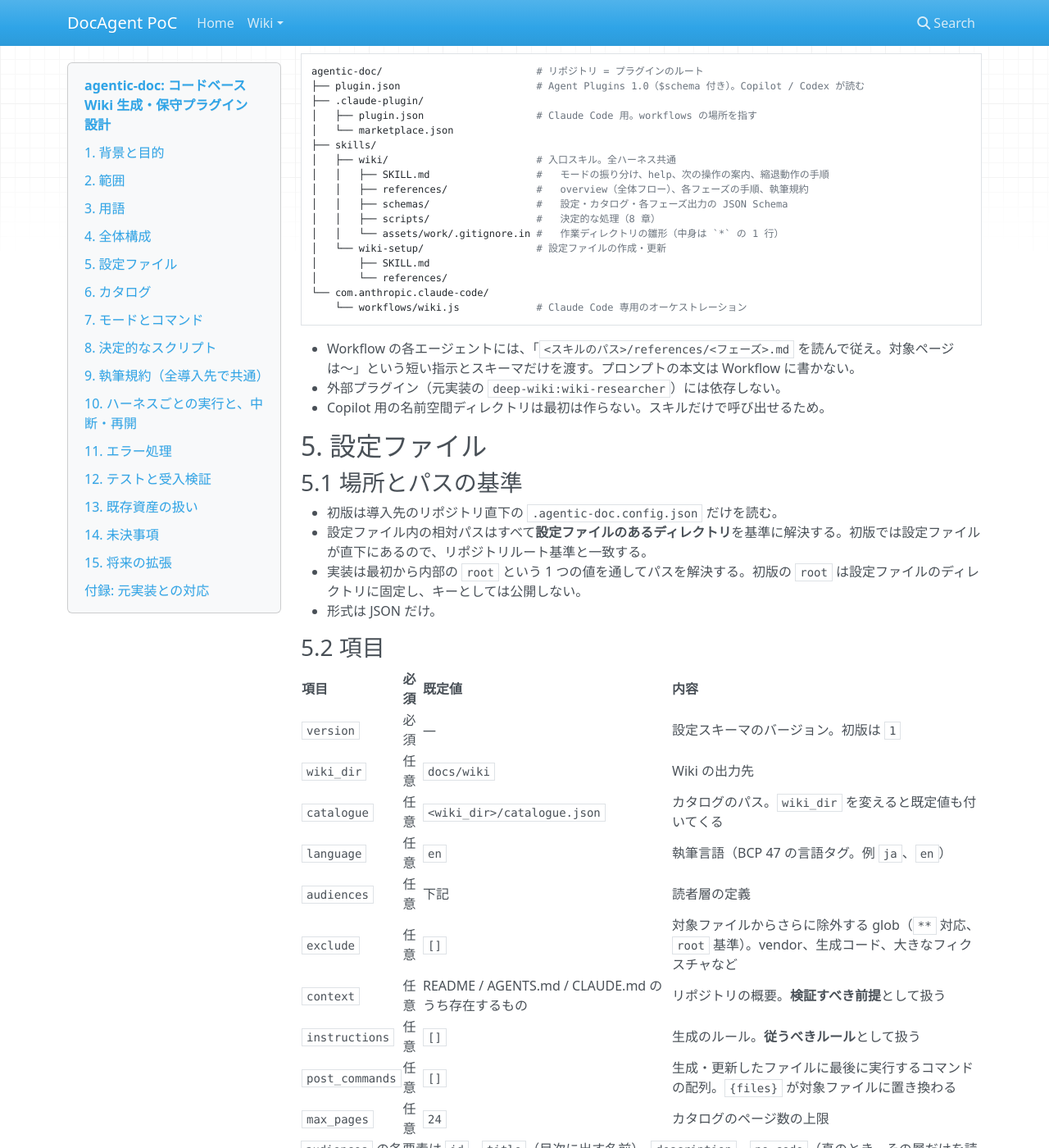
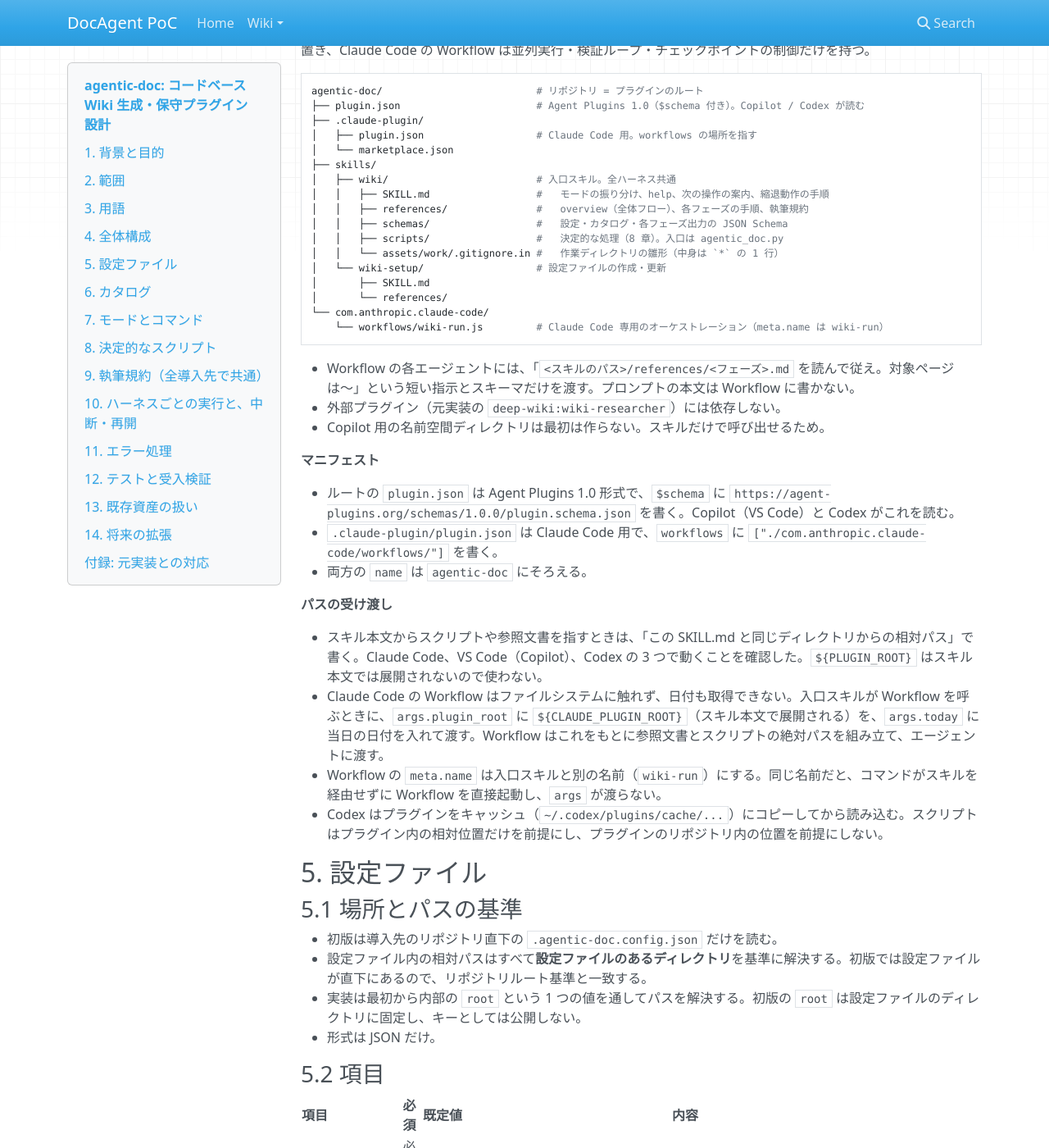
Before and after one commit to AJpon/agentic-doc, an MkDocs documentation site: the page built from docs/superpowers/specs/2026-10-08-agentic-doc-wiki-plugin-design.md, in a window 1280 px wide and 1400 px high, scrolled down 1393 px. Shown: the whole window at 82% size. Built offline with MkDocs 1.6.1, drawn with Linux system fonts in a browser that asks for light colours; nearby versions of some CDN libraries; some of the changed text lies outside the part shown.

Commit message:
docs(spec): 検証結果をもとに未決事項を確定
実行方式を uv + PEP 723 に決め、スキルからのパスの受け渡し、
Workflow の名前と配置、マニフェストの構成を本文に反映した。

Co-Authored-By: Claude Opus 5.5 <noreply@anthropic.com>

````diff
--- a/docs/superpowers/specs/2026-10-08-agentic-doc-wiki-plugin-design.md
+++ b/docs/superpowers/specs/2026-10-08-agentic-doc-wiki-plugin-design.md
@@ -1,7 +1,7 @@
 # agentic-doc: コードベース Wiki 生成・保守プラグイン 設計
 
 - 作成日: 2026-10-08
-- 状態: 設計確定（実行方式のみ未決。「未決事項」を参照）
+- 状態: 設計確定（実行方式とハーネスの検証記録: `docs/superpowers/research/2026-10-08-runtime-and-harness-probes.md`）
 - 移植元: `AJpon/fbx-view` PR #21（`.claude/workflows/wiki.js` と `.claude/workflows/scripts/`）
 
 ## 1. 背景と目的
@@ -61,18 +61,31 @@ agentic-doc/                          # リポジトリ = プラグインのル
 │   │   ├── SKILL.md                  #   モードの振り分け、help、次の操作の案内、縮退動作の手順
 │   │   ├── references/               #   overview（全体フロー）、各フェーズの手順、執筆規約
 │   │   ├── schemas/                  #   設定・カタログ・各フェーズ出力の JSON Schema
-│   │   ├── scripts/                  #   決定的な処理（8 章）
+│   │   ├── scripts/                  #   決定的な処理（8 章）。入口は agentic_doc.py
 │   │   └── assets/work/.gitignore.in #   作業ディレクトリの雛形（中身は `*` の 1 行）
 │   └── wiki-setup/                   # 設定ファイルの作成・更新
 │       ├── SKILL.md
 │       └── references/
 └── com.anthropic.claude-code/
-    └── workflows/wiki.js             # Claude Code 専用のオーケストレーション
+    └── workflows/wiki-run.js         # Claude Code 専用のオーケストレーション（meta.name は wiki-run）
 ```
 
 - Workflow の各エージェントには、「`<スキルのパス>/references/<フェーズ>.md` を読んで従え。対象ページは〜」という短い指示とスキーマだけを渡す。プロンプトの本文は Workflow に書かない。
 - 外部プラグイン（元実装の `deep-wiki:wiki-researcher`）には依存しない。
 - Copilot 用の名前空間ディレクトリは最初は作らない。スキルだけで呼び出せるため。
+
+**マニフェスト**
+
+- ルートの `plugin.json` は Agent Plugins 1.0 形式で、`$schema` に `https://agent-plugins.org/schemas/1.0.0/plugin.schema.json` を書く。Copilot（VS Code）と Codex がこれを読む。
+- `.claude-plugin/plugin.json` は Claude Code 用で、`workflows` に `["./com.anthropic.claude-code/workflows/"]` を書く。
+- 両方の `name` は `agentic-doc` にそろえる。
+
+**パスの受け渡し**
+
+- スキル本文からスクリプトや参照文書を指すときは、「この SKILL.md と同じディレクトリからの相対パス」で書く。Claude Code、VS Code（Copilot）、Codex の 3 つで動くことを確認した。`${PLUGIN_ROOT}` はスキル本文では展開されないので使わない。
+- Claude Code の Workflow はファイルシステムに触れず、日付も取得できない。入口スキルが Workflow を呼ぶときに、`args.plugin_root` に `${CLAUDE_PLUGIN_ROOT}`（スキル本文で展開される）を、`args.today` に当日の日付を入れて渡す。Workflow はこれをもとに参照文書とスクリプトの絶対パスを組み立て、エージェントに渡す。
+- Workflow の `meta.name` は入口スキルと別の名前（`wiki-run`）にする。同じ名前だと、コマンドがスキルを経由せずに Workflow を直接起動し、`args` が渡らない。
+- Codex はプラグインをキャッシュ（`~/.codex/plugins/cache/...`）にコピーしてから読み込む。スクリプトはプラグイン内の相対位置だけを前提にし、プラグインのリポジトリ内の位置を前提にしない。
 
 ## 5. 設定ファイル
 
@@ -287,6 +300,12 @@ dev/testing              未検証      -          2026-10-07   保留中の指
 
 LLM を使わず、全ハーネスで同じ結果になる処理をスクリプトにまとめる。コマンドと引数の定義（説明文を含む）は 1 か所に置き、CLI の `--help` と入口スキルの help の両方がそれを使う。
 
+**実行方式**: uv + PEP 723 の Python スクリプトとする。導入先に要求する前提は uv と git だけで、Python 本体は uv が用意する。
+
+- 入口は `skills/wiki/scripts/agentic_doc.py` の 1 本で、先頭の PEP 723 ブロックに `requires-python` と依存（YAML が必要なら PyYAML）を宣言する。呼び出しは `uv run --script <スキルのディレクトリ>/scripts/agentic_doc.py <コマンド> [引数]`。
+- 各コマンドの実装は同じ `scripts/` ディレクトリのモジュールに分け、入口から import する。
+- 導入先のリポジトリでは、カレントディレクトリを導入先のルートにして実行する。導入先の `pyproject.toml` の影響を受けない呼び出し方にする（`--script` はプロジェクトを同期しない）。
+
 | コマンド | 役割 |
 |---|---|
 | `config check` | 設定ファイルの検査（5.4） |
@@ -358,6 +377,8 @@ lint がこれらを前提に検査するため、設定では変えられない
 
 **整合テスト**: スキーマのファイル、参照文書、Workflow とスキルが参照するパスが実在することを検査する。
 
+単体テストと整合テストは pytest で書き、このリポジトリの開発用の `pyproject.toml`（パッケージは作らず、pytest と ruff を dev 依存に置くだけ）で実行する。
+
 **受入検証**
 
 | リポジトリ | 確かめること |
@@ -366,32 +387,21 @@ lint がこれらを前提に検査するため、設定では変えられない
 | agentic-doc 自身 | `setup` から `sync` まで一通り動く |
 | 小さなサンプルリポジトリ | Copilot（VS Code）と Codex CLI で縮退動作の一連の流れが動く |
 | AJpon/better-experience | 構成の異なるリポジトリで、`setup` の推定と `outline` が妥当に動く |
+| （OS） | Windows（PowerShell）と Linux で、スクリプトが macOS と同じ結果を返す。計画 1 の検証では macOS だけで確かめた |
 
 **fbx-view の移行**: `_catalogue.json` を `catalogue.json` にリネームし、設定ファイルを作る。setup の更新フロー（7.1 の 4）で扱える。
 
 ## 13. 既存資産の扱い
 
-旧 PoC の追跡済みファイルは削除する（git の履歴には残る）。対象は `tools/`、`agents/`、`skills/`（旧スキル）、`hooks/`、`outputs/`、`tests/`、`mkdocs.yml`、`docs/poctodo.md`、`docs/superpowers/context/`、`docs/superpowers/plans/2026-04-04-agentic-doc-agent-plan.md`、`pyproject.toml` と `uv.lock`（実行方式の決定後に必要なら作り直す）。
+旧 PoC の追跡済みファイルは削除する（git の履歴には残る）。対象は `tools/`、`agents/`、`skills/`（旧スキル）、`hooks/`、`outputs/`、`tests/`、`mkdocs.yml`、`docs/poctodo.md`、`docs/superpowers/context/`、`docs/superpowers/plans/2026-04-04-agentic-doc-agent-plan.md`、`pyproject.toml`、`uv.lock`、`.python-version`。開発用の `pyproject.toml` は 12 章の形で作り直す。
 
 引き継ぐものはプラグイン名 `agentic-doc` とリポジトリ。`.claude-plugin/` の 2 ファイルは書き直す。`README.md`、`.github/copilot-instructions.md`、`.github/instructions/doc-spec.instructions.md`、`AGENTS.md` は新しい構成に合わせて書き直す。`.editorconfig` と `.config/cspell*` はこのリポジトリの開発用として残す。
 
 未追跡の `.agents/`、`.opencode/`、`docs/codebase/` はリポジトリ所有者の判断に任せ、この作業では触らない。
 
-## 14. 未決事項
+## 14. 将来の拡張
 
-実装計画の最初のタスクで調査し、結論に応じてこの仕様書を更新してから実装に入る。
-
-1. **スクリプトの実行方式**: 候補は次の 3 つ。比較の観点は、導入先に要求する前提（ランタイム）、Windows / macOS / Linux での動作、YAML など外部ライブラリの使いやすさ、Agent Plugins 1.0 での配布のしやすさ、Mermaid の構文検査との相性。
-   - uv + PEP 723（スクリプトに依存をインラインで宣言する）
-   - uv で用意した Python 環境から、PyPI の `deno` パッケージ（https://pypi.org/project/deno/）経由で Deno を使う方式。スクリプトは Deno で実行し、導入先に Deno を別途入れなくて済む
-   - TypeScript の MCP サーバー（Node.js）とスキルの組み合わせ。この場合、8 章のコマンドが MCP のツールになり、help が MCP の prompt になる。
-2. **Workflow からスキルのパスを得る方法**: Workflow のスクリプトがプラグインのインストール先パスを取得できるか。
-3. **Workflow の配置**: `com.anthropic.claude-code/workflows/` を `.claude-plugin/plugin.json` の `workflows` で指して読み込めるか。
-4. **Agent Plugins 1.0 の読み込み**: Copilot（VS Code）と Codex が、ルートの `plugin.json` から `skills/` を期待どおりに読み込むか。
-
-## 15. 将来の拡張
-
-- 設定ファイル探索の拡張: cspell と同じ組み立て規則 `[.config/][.]agentic-doc[.config].{json,yaml,yml}` で受け入れる。候補が複数見つかったら列挙してエラーにする。同時に `root` キーを公開する（`root` 自体は設定ファイル基準で解決する）。YAML 対応は実行方式の決定後に判断する。
+- 設定ファイル探索の拡張: cspell と同じ組み立て規則 `[.config/][.]agentic-doc[.config].{json,yaml,yml}` で受け入れる。候補が複数見つかったら列挙してエラーにする。同時に `root` キーを公開する（`root` 自体は設定ファイル基準で解決する）。YAML の設定ファイルは PyYAML で読めるので、探索の拡張と同時に対応する。
 - モノレポ対応（1 リポジトリに複数の Wiki）
 - `instructions` の適用範囲の指定（各要素に任意の `phases` を足す）
 - `pin`: 人が手で書いたページを sync の自動更新から外す機能。名前を空けておく
````
